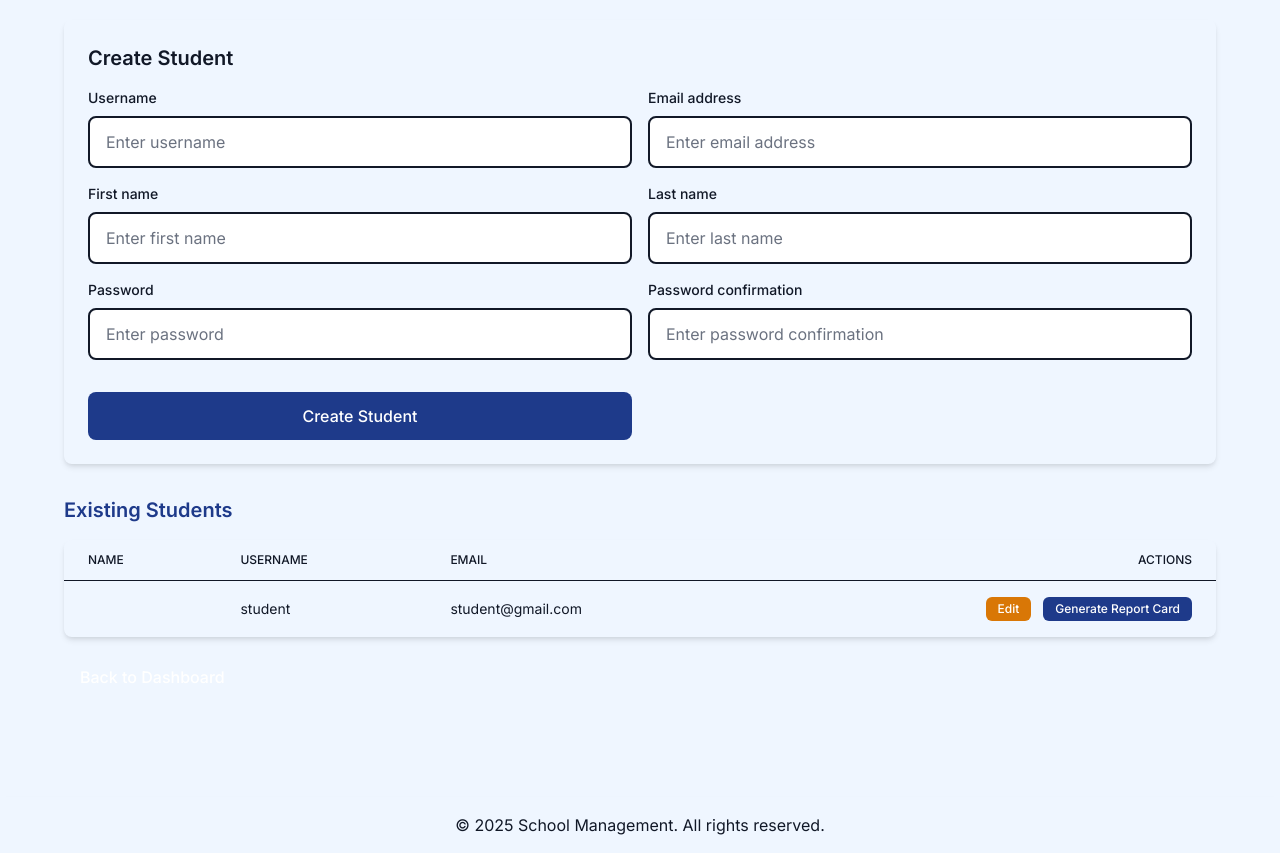
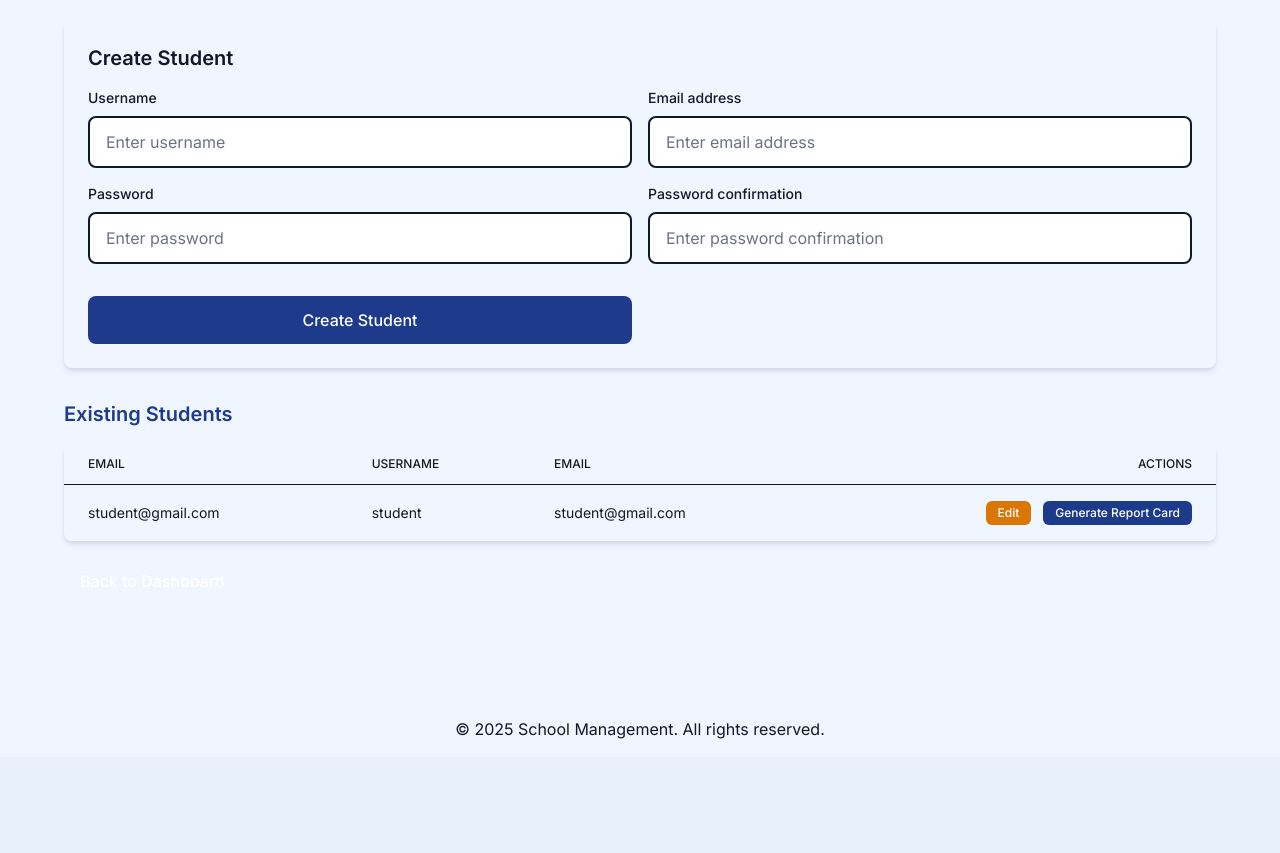
Before and after one commit to gougouidaroui/school_management, a Django app: page /school/admin/students/ in a window 1280 px wide. Shown: the part 168-1021 px from the top of the page. After the commit the page ends 907 px from the top, so only its background shows below. Run offline with Django 5.2, Linux system fonts and the light colour scheme; a user stored in the database is signed in; data comes from the database, SQL or seed files in the repository; both versions use the stored data as it was after the commit.

Commit message:
fixed a major bug

```diff
--- a/school_management/forms.py
+++ b/school_management/forms.py
@@ -6,7 +6,7 @@
 class StudentForm(UserCreationForm):
     class Meta:
         model = User
-        fields = ['username', 'email', 'first_name', 'last_name', 'password1', 'password2']
+        fields = ['username', 'email', 'password1', 'password2']
 
 class TeacherForm(UserCreationForm):
     class Meta:
--- a/school_management/templates/school_management/manage_absences.html
+++ b/school_management/templates/school_management/manage_absences.html
@@ -24,7 +24,7 @@
                 </div>
                 <div>
                     <label for="reason" class="block text-sm font-medium text-gray-900">Reason</label>
-                    <textarea name="text" id="reason" placeholder="Enter reason"
+                    <textarea name="reason" id="reason" placeholder="Enter reason"
                         class="mt-2 block w-full px-4 py-3 rounded-lg border-2 border-gray-900 bg-white text-gray-900 placeholder-gray-500 focus:ring-2 focus:ring-blue-900 focus:border-blue-900 transition-all duration-200"></textarea>
                 </div>
                 <button type="submit" class="mt-4 bg-blue-900 text-white px-4 py-3 rounded-lg font-medium hover:bg-blue-700 hover:scale-105 transition-all duration-300">Record Absence</button>
--- a/school_management/templates/school_management/manage_course.html
+++ b/school_management/templates/school_management/manage_course.html
@@ -90,7 +90,7 @@
                         {% endif %}
                     </div>
                 {% endfor %}
-                <button type="submit" class="w-full bg-brown-600 text-white px-6 py-3 rounded-lg font-medium hover:bg-brown-700 hover:scale-105 transition-all duration-300">Add Resource</button>
+                <button type="submit" class="w-full bg-blue-900 text-white px-6 py-3 rounded-lg font-medium hover:bg-brown-700 hover:scale-105 transition-all duration-300">Add Resource</button>
             </form>
         </section>
         <a href="{% url 'teacher_dashboard' %}" class="mt-6 inline-block bg-brown-600 text-white px-4 py-3 rounded-lg font-medium hover:bg-brown-700 hover:scale-105 transition-all duration-300">Back to Dashboard</a>
--- a/school_management/templates/school_management/manage_students.html
+++ b/school_management/templates/school_management/manage_students.html
@@ -28,7 +28,7 @@
             <table class="min-w-full divide-y divide-gray-900">
                 <thead class="bg-blue-50">
                     <tr>
-                        <th class="px-6 py-3 text-left text-xs font-medium text-gray-900 uppercase">Name</th>
+                        <th class="px-6 py-3 text-left text-xs font-medium text-gray-900 uppercase">Email</th>
                         <th class="px-6 py-3 text-left text-xs font-medium text-gray-900 uppercase">Username</th>
                         <th class="px-6 py-3 text-left text-xs font-medium text-gray-900 uppercase">Email</th>
                         <th class="px-6 py-3 text-right text-xs font-medium text-gray-900 uppercase">Actions</th>
@@ -37,7 +37,7 @@
                 <tbody class="divide-y divide-gray-900">
                     {% for student in students %}
                         <tr class="hover:bg-blue-50 transition duration-200">
-                            <td class="px-6 py-4 whitespace-nowrap text-sm text-gray-900">{{ student.get_full_name }}</td>
+                            <td class="px-6 py-4 whitespace-nowrap text-sm text-gray-900">{{ student.email }}</td>
                             <td class="px-6 py-4 whitespace-nowrap text-sm text-gray-900">{{ student.username }}</td>
                             <td class="px-6 py-4 whitespace-nowrap text-sm text-gray-900">{{ student.email }}</td>
                             <td class="px-6 py-4 whitespace-nowrap text-sm space-x-2 text-right">
```
Also changed, not shown: db.sqlite3, 2 other files.
